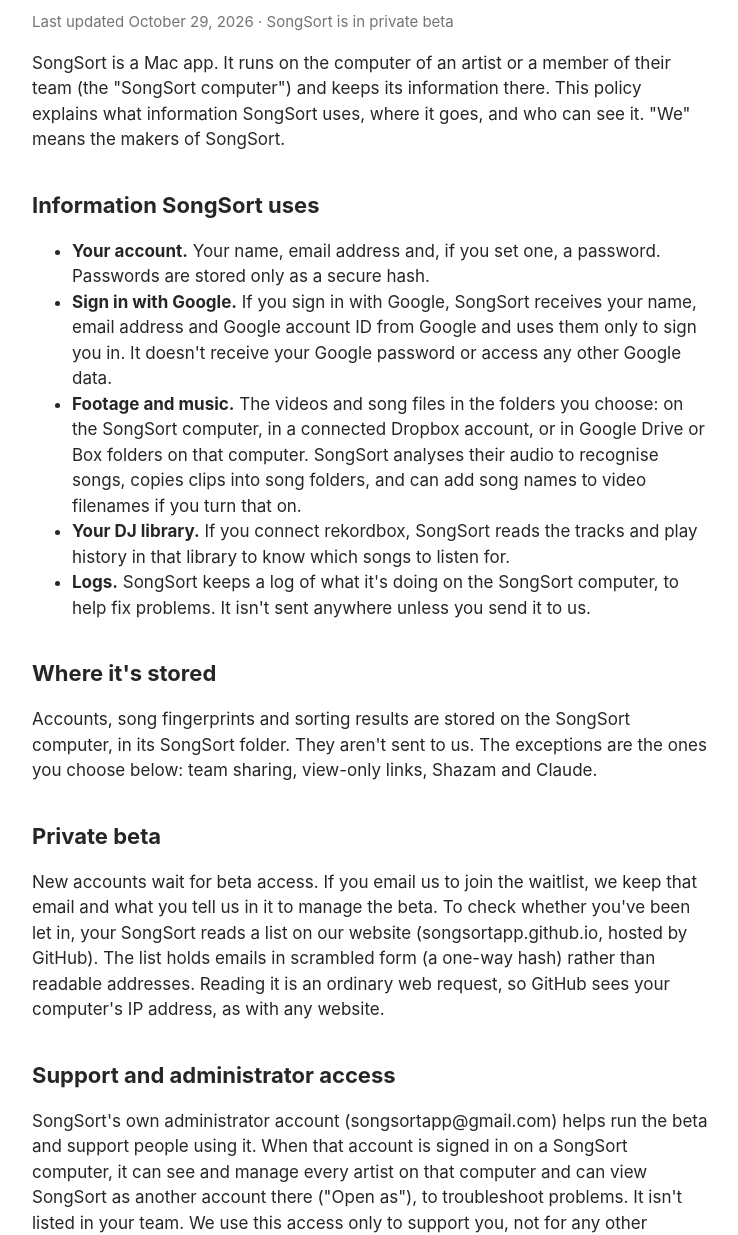
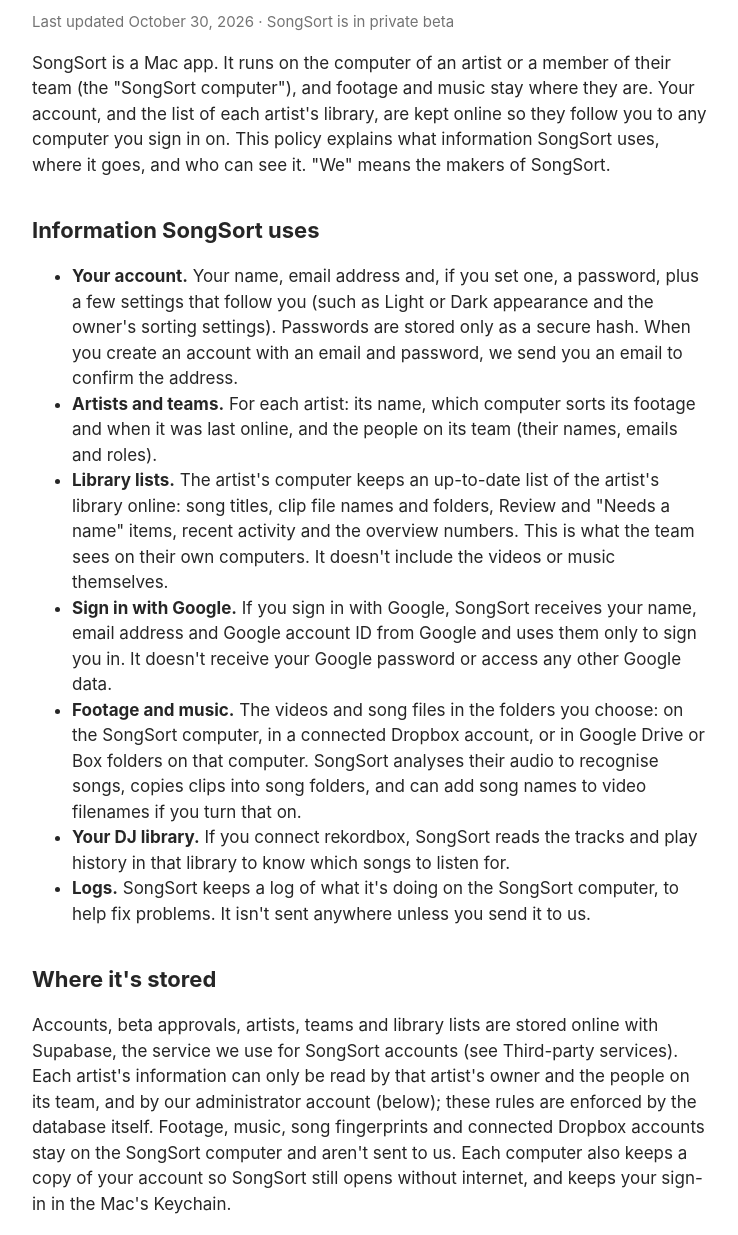
Before and after one commit to songsortapp/songsortapp.github.io, a plain HTML site: page privacy.html in a window 1280 px wide. Shown: the part 97-1332 px from the top of the page, without its empty margins (268-1006 px from the left). Drawn offline with Linux system fonts and the light colour scheme.

Commit message:
Update privacy.html: accounts online

```diff
--- a/privacy.html
+++ b/privacy.html
@@ -10,12 +10,14 @@
 footer{border-top:.5px solid var(--sep);margin-top:56px;padding-top:18px;font-size:13px;color:var(--label2);display:flex;gap:18px;flex-wrap:wrap}
 .doc p,.doc li{color:var(--label)}.doc .muted{color:var(--label2);font-size:15px}
 </style></head><body><main><div class="doc">
-<h1 style="text-align:left;font-size:34px">Privacy Policy</h1><p class="muted">Last updated October 29, 2026 · SongSort is in private beta</p>
-<p>SongSort is a Mac app. It runs on the computer of an artist or a member of their team (the "SongSort computer") and keeps its information there. This policy explains what information SongSort uses, where it goes, and who can see it. "We" means the makers of SongSort.</p>
+<h1 style="text-align:left;font-size:34px">Privacy Policy</h1><p class="muted">Last updated October 30, 2026 · SongSort is in private beta</p>
+<p>SongSort is a Mac app. It runs on the computer of an artist or a member of their team (the "SongSort computer"), and footage and music stay where they are. Your account, and the list of each artist's library, are kept online so they follow you to any computer you sign in on. This policy explains what information SongSort uses, where it goes, and who can see it. "We" means the makers of SongSort.</p>
 
 <h2>Information SongSort uses</h2>
 <ul>
-<li><b>Your account.</b> Your name, email address and, if you set one, a password. Passwords are stored only as a secure hash.</li>
+<li><b>Your account.</b> Your name, email address and, if you set one, a password, plus a few settings that follow you (such as Light or Dark appearance and the owner's sorting settings). Passwords are stored only as a secure hash. When you create an account with an email and password, we send you an email to confirm the address.</li>
+<li><b>Artists and teams.</b> For each artist: its name, which computer sorts its footage and when it was last online, and the people on its team (their names, emails and roles).</li>
+<li><b>Library lists.</b> The artist's computer keeps an up-to-date list of the artist's library online: song titles, clip file names and folders, Review and "Needs a name" items, recent activity and the overview numbers. This is what the team sees on their own computers. It doesn't include the videos or music themselves.</li>
 <li><b>Sign in with Google.</b> If you sign in with Google, SongSort receives your name, email address and Google account ID from Google and uses them only to sign you in. It doesn't receive your Google password or access any other Google data.</li>
 <li><b>Footage and music.</b> The videos and song files in the folders you choose: on the SongSort computer, in a connected Dropbox account, or in Google Drive or Box folders on that computer. SongSort analyses their audio to recognise songs, copies clips into song folders, and can add song names to video filenames if you turn that on.</li>
 <li><b>Your DJ library.</b> If you connect rekordbox, SongSort reads the tracks and play history in that library to know which songs to listen for.</li>
@@ -23,22 +25,24 @@
 </ul>
 
 <h2>Where it's stored</h2>
-<p>Accounts, song fingerprints and sorting results are stored on the SongSort computer, in its SongSort folder. They aren't sent to us. The exceptions are the ones you choose below: team sharing, view-only links, Shazam and Claude.</p>
+<p>Accounts, beta approvals, artists, teams and library lists are stored online with Supabase, the service we use for SongSort accounts (see Third-party services). Each artist's information can only be read by that artist's owner and the people on its team, and by our administrator account (below); these rules are enforced by the database itself. Footage, music, song fingerprints and connected Dropbox accounts stay on the SongSort computer and aren't sent to us. Each computer also keeps a copy of your account so SongSort still opens without internet, and keeps your sign-in in the Mac's Keychain.</p>
 
 <h2>Private beta</h2>
-<p>New accounts wait for beta access. If you email us to join the waitlist, we keep that email and what you tell us in it to manage the beta. To check whether you've been let in, your SongSort reads a list on our website (songsortapp.github.io, hosted by GitHub). The list holds emails in scrambled form (a one-way hash) rather than readable addresses. Reading it is an ordinary web request, so GitHub sees your computer's IP address, as with any website.</p>
+<p>New accounts wait for beta access. If you email us to join the waitlist, we keep that email and what you tell us in it to manage the beta. The emails we've let in are kept online with your accounts, readable only by our administrator account. Older copies of SongSort check a list on our website instead (songsortapp.github.io, hosted by GitHub), which holds emails in scrambled form (a one-way hash); reading it is an ordinary web request, so GitHub sees your computer's IP address, as with any website.</p>
 
 <h2>Support and administrator access</h2>
-<p>SongSort's own administrator account (songsortapp@gmail.com) helps run the beta and support people using it. When that account is signed in on a SongSort computer, it can see and manage every artist on that computer and can view SongSort as another account there ("Open as"), to troubleshoot problems. It isn't listed in your team. We use this access only to support you, not for any other purpose. It works only on a computer where the administrator signs in: we have no remote access to your computer, footage or account.</p>
+<p>SongSort's own administrator account (songsortapp@gmail.com) helps run the beta and support people using it. From any computer where it's signed in, it can see every account's name, email, sign-up date and when it was last used, and it can see and work on every artist as a manager: their library lists and teams, and the changes a manager can make (such as answering Review, naming songs and adding people). It isn't listed in your team. Videos play for it only where it can reach the footage, as for anyone else. On a computer where it's signed in, it can also view SongSort as another account on that computer ("Open as"). We use this access only to run the beta and support you, not for any other purpose. We have no access to your computer itself, your footage, or your passwords.</p>
 
 <h2>Sharing with your team</h2>
 <ul>
+<li><b>Your artist's team.</b> The people an artist's owner or managers add by email see that artist in SongSort on any computer they sign in on: the library list, the team's names and emails, and what's waiting in Review. Viewers can only look; reviewers and managers can also make changes, which the artist's computer applies. Removing someone takes the artist away from them.</li>
 <li><b>Team sharing.</b> If an artist turns on team sharing, SongSort keeps a "SongSort Team" folder inside the cloud folder the team shares. It contains the artist's song list, clip names and folders, Review items, recent activity, and the names, emails and roles of the people on the team. Anyone that cloud folder is shared with can read it, and teammates' SongSort apps leave their changes there for the artist's SongSort to apply.</li>
 <li><b>View-only links.</b> If a manager creates a view-only link, SongSort makes Dropbox links to a copy of the artist's library and to each video. <b>Anyone who has the link can see the library and watch and download those videos</b>, without signing in. Team names and emails aren't included. Turning the link off stops the link and every video link working.</li>
 </ul>
 
 <h2>Third-party services</h2>
 <ul>
+<li><b>Supabase</b>, which stores SongSort accounts, beta approvals, artists, teams and library lists, and sends account emails (<a href="https://supabase.com/privacy">Supabase Privacy Policy</a>). SongSort's Supabase project is hosted in the Americas.</li>
 <li><b>Google</b>, to sign you in when you choose Sign in with Google (<a href="https://policies.google.com/privacy">Google Privacy Policy</a>).</li>
 <li><b>Dropbox</b>, when you connect a Dropbox account or create a view-only link (<a href="https://www.dropbox.com/privacy">Dropbox Privacy Policy</a>).</li>
 <li><b>Google Drive and Box</b>, only through their own Mac apps: SongSort reads the folders they keep on your computer and doesn't connect to those services itself.</li>
@@ -53,7 +57,8 @@
 <h2>Your choices</h2>
 <ul>
 <li>Change your name or password, sign out, and turn Claude keys on or off in Settings › Account.</li>
-<li>To have your account removed from a SongSort computer, ask that computer's owner (Settings › Team), or email us.</li>
+<li>To have your account deleted, including everything kept online for it, email us. To have it removed from one SongSort computer only, ask that computer's owner (Settings › Team).</li>
+<li>Signing out of SongSort on a computer that isn't yours removes your account's sign-in from that computer.</li>
 <li>To remove SongSort and everything it stores, delete the app and the folder <code>~/Library/Application Support/SongSort</code>. Your footage and song folders aren't affected.</li>
 <li>To be taken off the waitlist or have your beta emails deleted, email us.</li>
 </ul>
```
